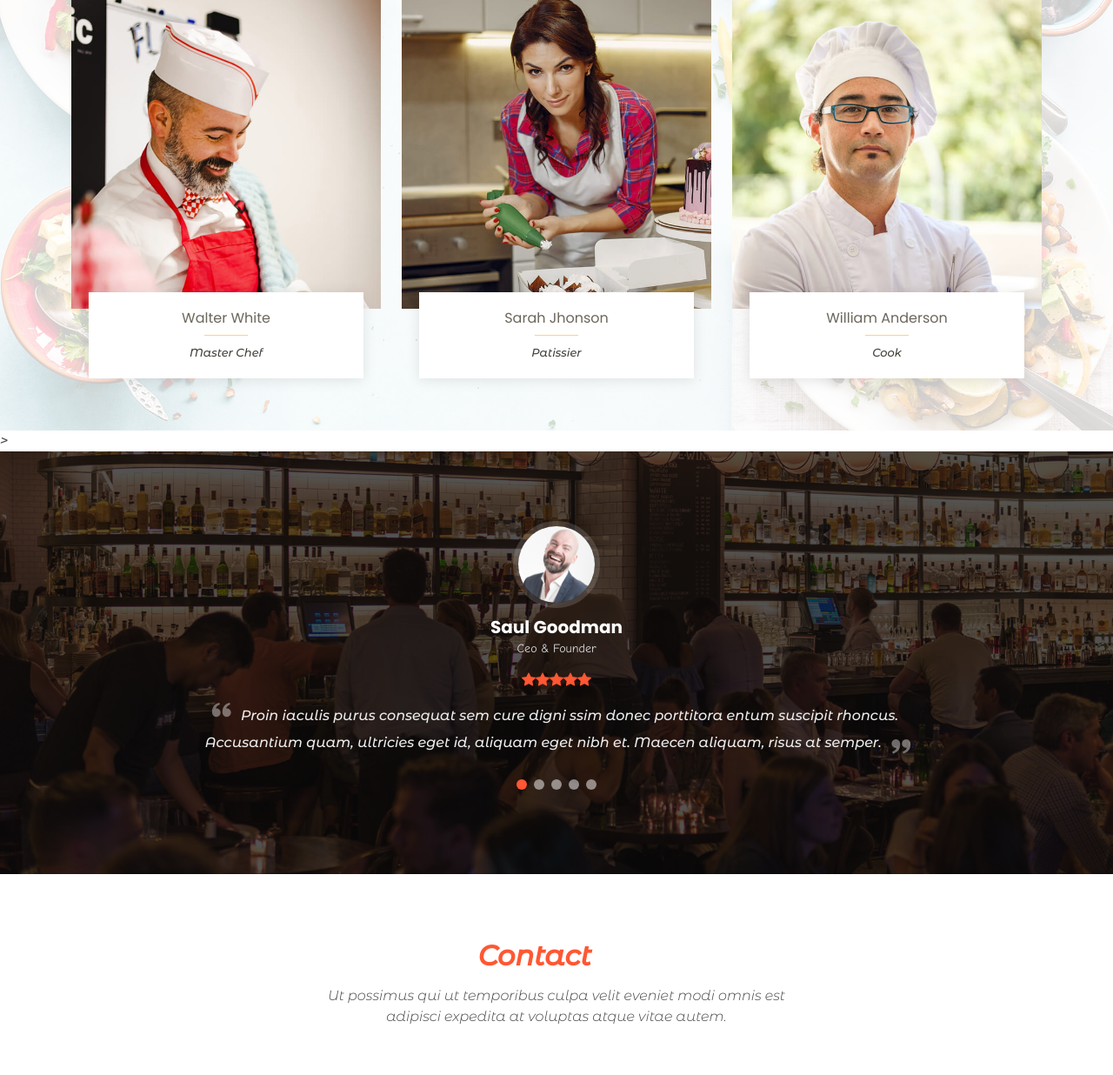
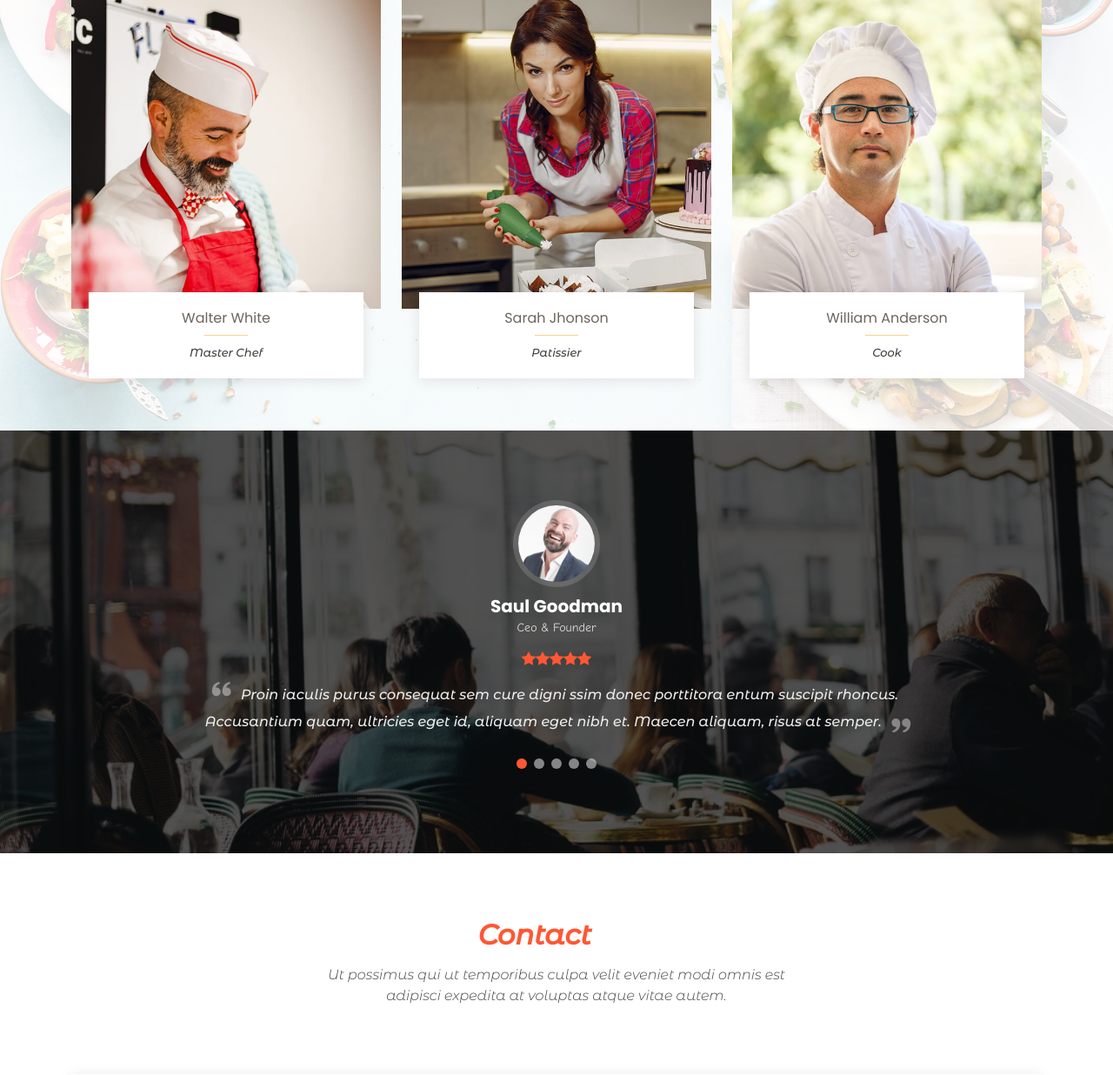
Before and after one commit to AlexanderS10/Restaurant, a Django app: template templates/home.html in a window 1280 px wide. Shown: the part 4729-5965 px from the top of the page at 87% size. Run offline with Django 3.2, Linux system fonts and the light colour scheme; the template is opened without the code that fills it, so the values that code supplies are empty; some libraries are stand-ins or nearby versions.

Commit message:
Updated images

```diff
--- a/static/css/landing.css
+++ b/static/css/landing.css
@@ -1341,18 +1341,18 @@ Here is the why our system section
   }
 }
 
-/*--------------------------------------------------------------
-# Testimonials
---------------------------------------------------------------*/
-.testimonials {
+/*
+REVIEWS SECTION
+*/
+.reviews {
   padding: 80px 0;
-  background: url("../images/landing/testimonials-bg.jpg") no-repeat;
+  background: url("../images/landing/reviews-background.jpeg") no-repeat;
   background-position: center center;
   background-size: cover;
   position: relative;
 }
 
-.testimonials::before {
+.reviews::before {
   content: "";
   position: absolute;
   left: 0;
@@ -1362,23 +1362,23 @@ Here is the why our system section
   background: rgba(12, 11, 10, 0.7);
 }
 
-.testimonials .section-header {
+.reviews .section-header {
   margin-bottom: 40px;
 }
 
-.testimonials .testimonial-item {
+.reviews .reviews-item {
   text-align: center;
   color: #fff;
 }
 
-.testimonials .testimonial-item .testimonial-img {
+.reviews .reviews-item .reviews-img {
   width: 100px;
   border-radius: 50%;
   border: 6px solid rgba(255, 255, 255, 0.15);
   margin: 0 auto;
 }
 
-.testimonials .testimonial-item h3 {
+.reviews .reviews-item h3 {
   font-size: 20px;
   font-weight: bold;
   margin: 10px 0 5px 0;
@@ -1386,60 +1386,60 @@ Here is the why our system section
   font-family: "Poppins", sans-serif;
 }
 
-.testimonials .testimonial-item h4 {
+.reviews .reviews-item h4 {
   font-size: 14px;
   color: #ddd;
   margin: 0 0 15px 0;
   font-family: "Comic Neue", sans-serif;
 }
 
-.testimonials .testimonial-item .stars {
+.reviews .reviews-item .stars {
   color: #FF5733 ;
   margin-bottom: 10px;
 }
 
-.testimonials .testimonial-item .quote-icon-left, .testimonials .testimonial-item .quote-icon-right {
+.reviews .reviews-item .quote-icon-left, .reviews .reviews-item .quote-icon-right {
   color: rgba(255, 255, 255, 0.4);
   font-size: 26px;
 }
 
-.testimonials .testimonial-item .quote-icon-left {
+.reviews .reviews-item .quote-icon-left {
   display: inline-block;
   left: -5px;
   position: relative;
 }
 
-.testimonials .testimonial-item .quote-icon-right {
+.reviews .reviews-item .quote-icon-right {
   display: inline-block;
   right: -5px;
   position: relative;
   top: 10px;
 }
 
-.testimonials .testimonial-item p {
+.reviews .reviews-item p {
   font-style: italic;
   margin: 0 auto 15px auto;
   color: #eee;
 }
 
-.testimonials .swiper-pagination {
+.reviews .swiper-pagination {
   margin-top: 20px;
   position: relative;
 }
 
-.testimonials .swiper-pagination .swiper-pagination-bullet {
+.reviews .swiper-pagination .swiper-pagination-bullet {
   width: 12px;
   height: 12px;
   background-color: rgba(255, 255, 255, 0.5);
   opacity: 1;
 }
 
-.testimonials .swiper-pagination .swiper-pagination-bullet-active {
+.reviews .swiper-pagination .swiper-pagination-bullet-active {
   background-color: #FF5733 ;
 }
 
 @media (min-width: 992px) {
-  .testimonials .testimonial-item p {
+  .reviews .reviews-item p {
     width: 80%;
   }
 }
--- a/static/js/landing.js
+++ b/static/js/landing.js
@@ -230,7 +230,7 @@
     /**
      * Testimonials slider
      */
-    new Swiper('.testimonials-slider', {
+    new Swiper('.reviews-slider', {
       speed: 600,
       loop: true,
       autoplay: {
--- a/templates/home.html
+++ b/templates/home.html
@@ -821,18 +821,18 @@
 
       </div>
     </section>
-    <!--END STAFF AND CHEFS SECTION-->>
+    <!--END STAFF AND CHEFS SECTION-->
 
-    <!-- ======= Testimonials Section ======= -->
-    <section id="testimonials" class="testimonials">
+    <!-- REVIEWS SECTION -->
+    <section id="reviews" class="reviews">
       <div class="container position-relative">
 
-        <div class="testimonials-slider swiper-container" data-aos="fade-up" data-aos-delay="100">
+        <div class="reviews-slider swiper-container" data-aos="fade-up" data-aos-delay="100">
           <div class="swiper-wrapper">
 
             <div class="swiper-slide">
-              <div class="testimonial-item">
-                <img src="{%static 'images/landing/testimonials/testimonials-1.jpg'%}" class="testimonial-img" alt="">
+              <div class="reviews-item">
+                <img src="{%static 'images/landing/testimonials/testimonials-1.jpg'%}" class="reviews-img" alt="">
                 <h3>Saul Goodman</h3>
                 <h4>Ceo &amp; Founder</h4>
                 <div class="stars">
@@ -846,11 +846,11 @@
                   <i class="bx bxs-quote-alt-right quote-icon-right"></i>
                 </p>
               </div>
-            </div><!-- End testimonial item -->
-
+            </div>
+            <!-- END REVIEW ITEM -->
             <div class="swiper-slide">
-              <div class="testimonial-item">
-                <img src="{%static 'images/landing/testimonials/testimonials-2.jpg'%}" class="testimonial-img" alt="">
+              <div class="reviews-item">
+                <img src="{%static 'images/landing/testimonials/testimonials-2.jpg'%}" class="reviews-img" alt="">
                 <h3>Sara Wilsson</h3>
                 <h4>Designer</h4>
                 <div class="stars">
@@ -864,11 +864,11 @@
                   <i class="bx bxs-quote-alt-right quote-icon-right"></i>
                 </p>
               </div>
-            </div><!-- End testimonial item -->
-
+            </div>
+            <!-- END REVIEW ITEM -->
             <div class="swiper-slide">
-              <div class="testimonial-item">
-                <img src="{%static 'images/landing/testimonials/testimonials-3.jpg'%}" class="testimonial-img" alt="">
+              <div class="reviews-item">
+                <img src="{%static 'images/landing/testimonials/testimonials-3.jpg'%}" class="reviews-img" alt="">
                 <h3>Jena Karlis</h3>
                 <h4>Store Owner</h4>
                 <div class="stars">
@@ -882,11 +882,11 @@
                   <i class="bx bxs-quote-alt-right quote-icon-right"></i>
                 </p>
               </div>
-            </div><!-- End testimonial item -->
-
+            </div>
+            <!-- END REVIEW ITEM -->
             <div class="swiper-slide">
-              <div class="testimonial-item">
-                <img src="{%static 'images/landing/testimonials/testimonials-4.jpg'%}" class="testimonial-img" alt="">
+              <div class="reviews-item">
+                <img src="{%static 'images/landing/testimonials/testimonials-4.jpg'%}" class="reviews-img" alt="">
                 <h3>Matt Brandon</h3>
                 <h4>Freelancer</h4>
                 <div class="stars">
@@ -900,16 +900,16 @@
                   <i class="bx bxs-quote-alt-right quote-icon-right"></i>
                 </p>
               </div>
-            </div><!-- End testimonial item -->
-
+            </div>
+            <!-- END REVIEW ITEM -->
             <div class="swiper-slide">
-              <div class="testimonial-item">
-                <img src="{%static 'images/landing/testimonials/testimonials-5.jpg'%}" class="testimonial-img" alt="">
+              <div class="reviews-item">
+                <img src="{%static 'images/landing/testimonials/testimonials-5.jpg'%}" class="reviews-img" alt="">
                 <h3>John Larson</h3>
                 <h4>Entrepreneur</h4>
                 <div class="stars">
                   <i class="bi bi-star-fill"></i><i class="bi bi-star-fill"></i><i class="bi bi-star-fill"></i><i
-                    class="bi bi-star-fill"></i><i class="bi bi-star-fill"></i>
+                    class="bi bi-star-fill"></i><i class="bi bi-star-half"></i>
                 </div>
                 <p>
                   <i class="bx bxs-quote-alt-left quote-icon-left"></i>
@@ -918,16 +918,17 @@
                   <i class="bx bxs-quote-alt-right quote-icon-right"></i>
                 </p>
               </div>
-            </div><!-- End testimonial item -->
-
+            </div>
+            <!-- END REVIEW ITEM -->
           </div>
           <div class="swiper-pagination"></div>
         </div>
 
       </div>
-    </section><!-- End Testimonials Section -->
+    </section>
+    <!-- END OF REVIEWS SECTION-->
 
-    <!-- ======= Contact Section ======= -->
+    <!-- START OF CONTACT SECTION -->
     <section id="contact" class="contact">
       <div class="container">
 
@@ -937,12 +938,6 @@
             autem.</p>
         </div>
       </div>
-
-      <!--<div class="map">
-        <iframe style="border:0; width: 100%; height: 350px;"
-          src="https://www.google.com/maps/embed?pb=!1m14!1m8!1m3!1d12097.433213460943!2d-74.0062269!3d40.7101282!3m2!1i1024!2i768!4f13.1!3m3!1m2!1s0x0%3A0xb89d1fe6bc499443!2sDowntown+Conference+Center!5e0!3m2!1smk!2sbg!4v1539943755621"
-          frameborder="0" allowfullscreen></iframe>
-      </div>-->
 
       <div class="container mt-5">
 
```
Also changed, not shown: static/images/landing/reviews-background.jpeg (added), static/images/landing/testimonials-bg.jpg (deleted), 4 other files.
